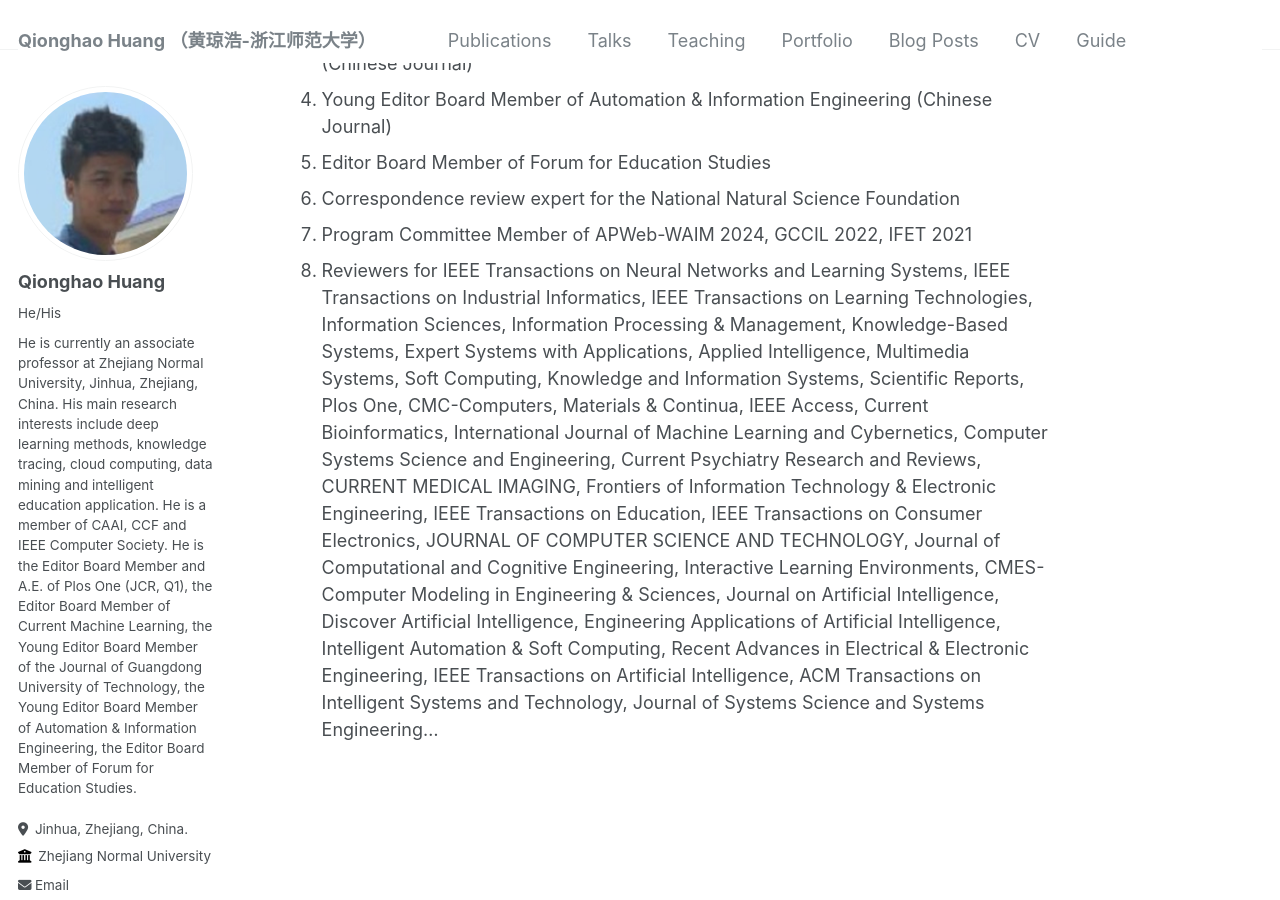
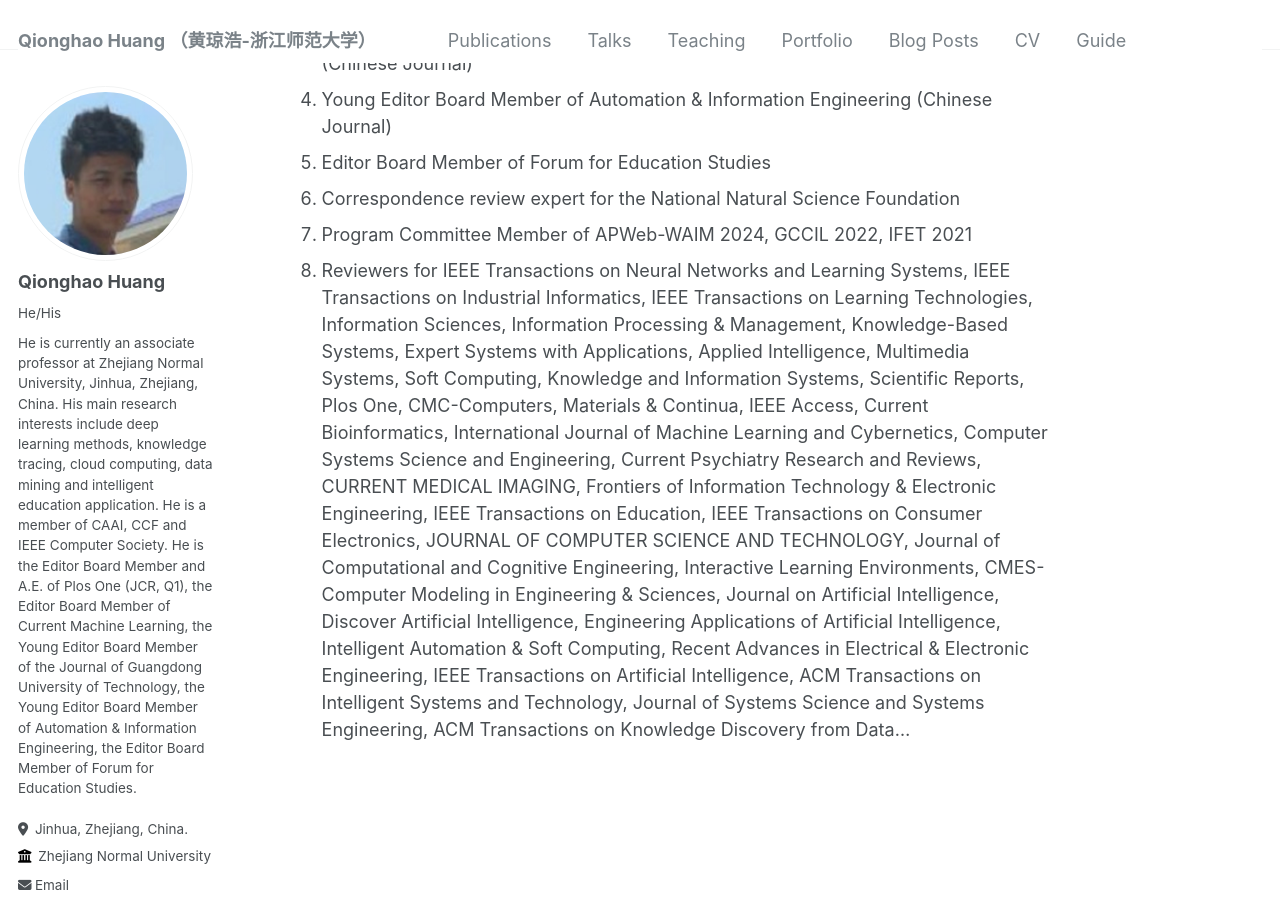
Before and after one commit to qhhuang-ai/qhhuang-ai.github.io, a Jekyll site: the page built from _pages/about.md, in a window 1280 px wide and 900 px high, scrolled down 9491 px. Built offline with Jekyll 4.4.1, drawn with Linux system fonts in a browser that asks for light colours; some web fonts are replaced; a script that is not in the unit is left out; comment, search, counter and statistics services are not loaded.

Commit message:
update CV!

```diff
--- a/_pages/about.md
+++ b/_pages/about.md
@@ -102,4 +102,4 @@
 1. Correspondence review expert for the National Natural Science Foundation
 1. Program Committee Member of APWeb-WAIM 2024, GCCIL 2022, IFET 2021
 1. Reviewers for IEEE Transactions on Neural Networks and Learning Systems, IEEE Transactions on Industrial Informatics, IEEE Transactions on Learning Technologies, Information Sciences, Information Processing & Management, Knowledge-Based Systems, Expert Systems with Applications, Applied Intelligence, Multimedia Systems, Soft Computing, Knowledge and Information Systems, Scientific Reports, Plos One, CMC-Computers, Materials & Continua,  IEEE Access, Current Bioinformatics, International Journal of Machine Learning and Cybernetics, Computer Systems Science and Engineering, Current Psychiatry Research and Reviews, CURRENT MEDICAL IMAGING,  Frontiers of Information Technology & Electronic Engineering, IEEE Transactions on Education, IEEE Transactions on Consumer Electronics, JOURNAL OF COMPUTER SCIENCE AND TECHNOLOGY, Journal of Computational and Cognitive Engineering, Interactive Learning Environments, CMES-Computer Modeling in Engineering & Sciences, Journal on Artificial Intelligence, Discover Artificial Intelligence, Engineering Applications of Artificial Intelligence,
-Intelligent Automation & Soft Computing, Recent Advances in Electrical & Electronic Engineering, IEEE Transactions on Artificial Intelligence, ACM Transactions on Intelligent Systems and Technology, Journal of Systems Science and Systems Engineering...
+Intelligent Automation & Soft Computing, Recent Advances in Electrical & Electronic Engineering, IEEE Transactions on Artificial Intelligence, ACM Transactions on Intelligent Systems and Technology, Journal of Systems Science and Systems Engineering, ACM Transactions on Knowledge  Discovery from Data...
```
